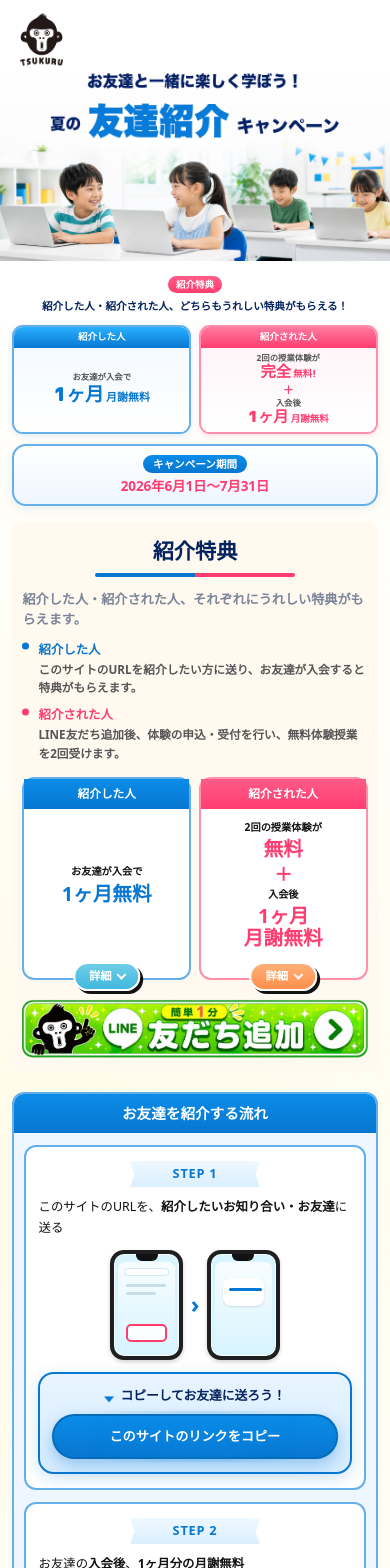
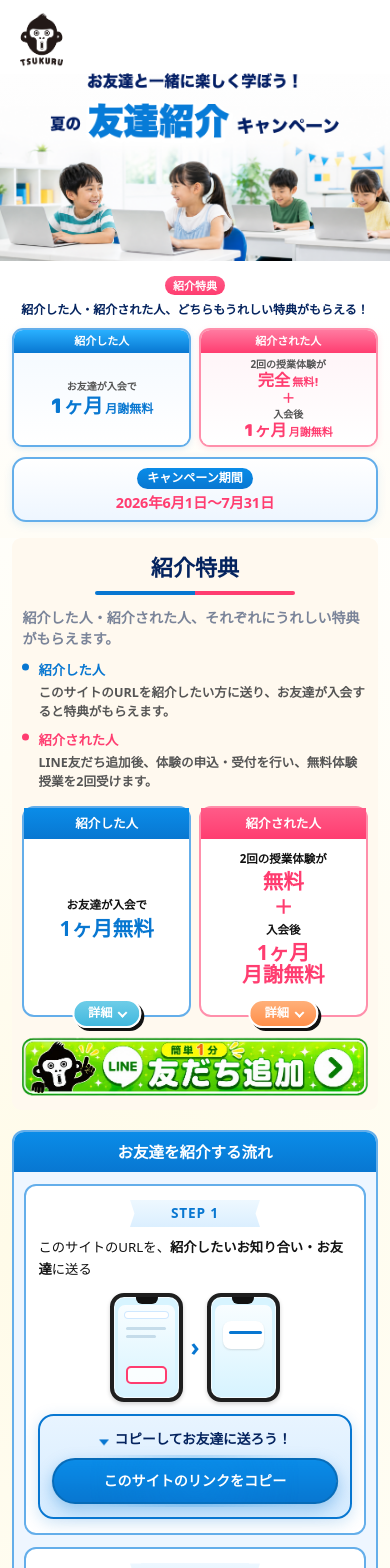
Before and after one commit to kidstsukuru/tsukuru-friend-campaign-lp, a Next.js app: page / in a window 390 px wide. Shown: the top 1568 px of the page. Built offline with nearby package versions, Linux system fonts and the light colour scheme; a web font is replaced by a local one.

Commit message:
モバイル向けに全体の文字サイズを一段階拡大
本文・見出し・UIラベルのfont-sizeを一括で引き上げ、ベース行間を1.6に設定して読みやすくした。

Co-authored-by: Cursor <cursoragent@cursor.com>

```diff
--- a/app/globals.css
+++ b/app/globals.css
@@ -4,6 +4,7 @@
   --lp-max-width: 480px;
   --lp-gutter: clamp(10px, 3.2vw, 16px);
   --lp-gutter-tight: clamp(8px, 2.6vw, 12px);
+  --lp-text-base: clamp(13px, 3.85cqw, 16px);
 }
 
 * {
@@ -23,6 +24,8 @@ body {
 body {
   background: #fffdf6;
   overflow-x: hidden;
+  font-size: var(--lp-text-base);
+  line-height: 1.6;
   font-family:
     "Hiragino Kaku Gothic ProN",
     "Yu Gothic",
@@ -220,7 +223,7 @@ nextjs-portal {
   gap: 6px;
   margin: 12px 0 0;
   color: #05245f;
-  font-size: clamp(10px, 2.9cqw, 12px);
+  font-size: clamp(12px, 3.15cqw, 14px);
   font-weight: 700;
   line-height: 1.45;
   text-align: center;
@@ -233,7 +236,7 @@ nextjs-portal {
   border-radius: 999px;
   background: linear-gradient(180deg, #ff5b88, #ff3d70);
   color: #fff;
-  font-size: clamp(9px, 2.6cqw, 11px);
+  font-size: clamp(11px, 2.85cqw, 13px);
   font-weight: 900;
   line-height: 1.2;
   white-space: nowrap;
@@ -269,7 +272,7 @@ nextjs-portal {
   flex: 0 0 auto;
   padding: 5px 4px;
   color: #fff;
-  font-size: clamp(9px, 2.6cqw, 11px);
+  font-size: clamp(11px, 2.85cqw, 13px);
   font-weight: 800;
   line-height: 1.15;
   text-align: center;
@@ -289,7 +292,7 @@ nextjs-portal {
 .offer-lead {
   margin: 0;
   color: #555;
-  font-size: clamp(8px, 2.3cqw, 10px);
+  font-size: clamp(10px, 2.55cqw, 12px);
   font-weight: 700;
   line-height: 1.25;
 }
@@ -297,7 +300,7 @@ nextjs-portal {
 .offer-amount {
   display: inline-block;
   font-family: var(--font-campaign), "Hiragino Kaku Gothic ProN", sans-serif;
-  font-size: clamp(17px, 5.2cqw, 22px);
+  font-size: clamp(18px, 5.45cqw, 23px);
   font-weight: 900;
   line-height: 1.15;
   letter-spacing: 0;
@@ -307,7 +310,7 @@ nextjs-portal {
   display: inline-block;
   margin-top: 0;
   font-family: var(--font-campaign), "Hiragino Kaku Gothic ProN", sans-serif;
-  font-size: clamp(10px, 3cqw, 12px);
+  font-size: clamp(12px, 3.25cqw, 14px);
   font-weight: 800;
   line-height: 1.15;
 }
@@ -340,17 +343,17 @@ nextjs-portal {
 .offer-perk-divider {
   flex: 0 0 auto;
   color: #ff3d70;
-  font-size: 11px;
+  font-size: 13px;
   font-weight: 700;
   line-height: 1;
 }
 
 .offer-amount-sm {
-  font-size: clamp(14px, 4.2cqw, 18px);
+  font-size: clamp(15px, 4.45cqw, 19px);
 }
 
 .offer-unit-sm {
-  font-size: clamp(9px, 2.6cqw, 11px);
+  font-size: clamp(11px, 2.85cqw, 13px);
 }
 
 .offer-value-row .offer-amount-sm,
@@ -423,7 +426,7 @@ nextjs-portal {
   border-radius: 999px;
   background: linear-gradient(180deg, #0a8ce8, #0877d1);
   color: #fff;
-  font-size: clamp(11px, 3.1cqw, 13px);
+  font-size: clamp(12px, 3.35cqw, 14px);
   line-height: 1.2;
   font-weight: 900;
   white-space: nowrap;
@@ -431,7 +434,7 @@ nextjs-portal {
 
 .campaign-period strong {
   color: #ff3d70;
-  font-size: clamp(14px, 4cqw, 17px);
+  font-size: clamp(15px, 4.25cqw, 18px);
   line-height: 1.2;
   font-weight: 900;
   letter-spacing: -0.01em;
@@ -453,11 +456,11 @@ nextjs-portal {
 
 .campaign-period-compact span {
   padding: 3px 9px;
-  font-size: clamp(9px, 2.6cqw, 11px);
+  font-size: clamp(11px, 2.85cqw, 13px);
 }
 
 .campaign-period-compact strong {
-  font-size: clamp(11px, 3.2cqw, 13px);
+  font-size: clamp(12px, 3.45cqw, 14px);
 }
 
 .campaign-period-box {
@@ -515,7 +518,7 @@ nextjs-portal {
 .benefits-heading {
   margin: 0;
   color: #05245f;
-  font-size: clamp(18px, 5.8cqw, 26px);
+  font-size: clamp(19px, 6.05cqw, 27px);
   font-weight: 900;
   line-height: 1.2;
   text-align: center;
@@ -534,7 +537,7 @@ nextjs-portal {
 .benefits-lead {
   margin: 0 0 12px;
   color: #7a8499;
-  font-size: clamp(13px, 3.8cqw, 16px);
+  font-size: clamp(14px, 4.05cqw, 17px);
   font-weight: 600;
   line-height: 1.55;
   text-align: left;
@@ -551,7 +554,7 @@ nextjs-portal {
   margin: 0 0 10px;
   padding-left: 18px;
   color: #555;
-  font-size: clamp(12px, 3.4cqw, 15px);
+  font-size: clamp(13px, 3.65cqw, 16px);
   font-weight: 600;
   line-height: 1.55;
   text-align: left;
@@ -584,7 +587,7 @@ nextjs-portal {
   display: block;
   margin-bottom: 2px;
   color: #05245f;
-  font-size: clamp(13px, 3.6cqw, 15px);
+  font-size: clamp(14px, 3.85cqw, 16px);
   font-weight: 800;
 }
 
@@ -619,7 +622,7 @@ nextjs-portal {
 .benefit-card-head {
   padding: clamp(7px, 2.2vw, 10px) clamp(6px, 2vw, 8px);
   color: #fff;
-  font-size: clamp(11px, 3.2cqw, 14px);
+  font-size: clamp(12px, 3.45cqw, 15px);
   font-weight: 900;
   line-height: 1.2;
   text-align: center;
@@ -656,7 +659,7 @@ nextjs-portal {
 .benefit-item {
   margin: 0;
   color: #111;
-  font-size: clamp(9.5px, 2.8cqw, 13px);
+  font-size: clamp(11.5px, 3.05cqw, 14px);
   font-weight: 900;
   line-height: 1.35;
 }
@@ -665,7 +668,7 @@ nextjs-portal {
 .benefit-item strong {
   display: block;
   margin-top: 4px;
-  font-size: clamp(16px, 5.4cqw, 24px);
+  font-size: clamp(17px, 5.65cqw, 25px);
   font-weight: 900;
   line-height: 1.08;
 }
@@ -680,7 +683,7 @@ nextjs-portal {
 
 .benefit-divider {
   color: #ff3d70;
-  font-size: clamp(16px, 4.5vw, 20px);
+  font-size: clamp(17px, 4.75vw, 21px);
   font-weight: 900;
   line-height: 1;
 }
@@ -702,7 +705,7 @@ nextjs-portal {
   border-radius: 999px;
   box-shadow: 3px 3px 0 #111;
   color: #fff;
-  font-size: clamp(11px, 3.1cqw, 13px);
+  font-size: clamp(12px, 3.35cqw, 14px);
   font-weight: 900;
   line-height: 1;
   text-decoration: none;
@@ -735,7 +738,7 @@ nextjs-portal {
   margin: -20px auto 13px;
   padding: 5px clamp(14px, 4vw, 34px) 8px;
   color: #fff;
-  font-size: clamp(16px, 5cqw, 25px);
+  font-size: clamp(17px, 5.25cqw, 26px);
   line-height: 1.05;
   font-weight: 900;
   text-align: center;
@@ -870,14 +873,14 @@ nextjs-portal {
   border-radius: 999px;
   background: linear-gradient(180deg, #ff5b88, #ff3d70);
   color: #fff;
-  font-size: 15px;
+  font-size: 16px;
   font-weight: 900;
   flex-shrink: 0;
 }
 
 .trial-title strong {
   color: #ff3d70;
-  font-size: clamp(15px, 4.2cqw, 20px);
+  font-size: clamp(16px, 4.45cqw, 21px);
   line-height: 1.15;
   font-weight: 900;
   white-space: nowrap;
@@ -886,7 +889,7 @@ nextjs-portal {
 .trial-step-desc {
   margin: 0 0 10px;
   color: #555;
-  font-size: clamp(11px, 3.1cqw, 13px);
+  font-size: clamp(12px, 3.35cqw, 14px);
   font-weight: 600;
   line-height: 1.55;
   text-align: left;
@@ -931,7 +934,7 @@ nextjs-portal {
   gap: 10px;
   margin: 0 0 12px;
   color: #ff3d70;
-  font-size: clamp(15px, 4.2cqw, 20px);
+  font-size: clamp(16px, 4.45cqw, 21px);
   font-weight: 900;
   line-height: 1.15;
   text-align: center;
@@ -1031,7 +1034,7 @@ nextjs-portal {
 .presentation-eyebrow {
   margin: 0;
   color: #333;
-  font-size: 14px;
+  font-size: 15px;
   font-weight: 800;
   line-height: 1.4;
 }
@@ -1039,7 +1042,7 @@ nextjs-portal {
 .presentation-copy h2 {
   margin: 6px 0 10px;
   color: #f08b18;
-  font-size: clamp(20px, 6.4cqw, 30px);
+  font-size: clamp(21px, 6.65cqw, 31px);
   line-height: 1.25;
   font-weight: 900;
 }
@@ -1047,7 +1050,7 @@ nextjs-portal {
 .presentation-body {
   margin: 0;
   color: #333;
-  font-size: clamp(12px, 3.4cqw, 15px);
+  font-size: clamp(13px, 3.65cqw, 16px);
   font-weight: 700;
   line-height: 1.6;
   text-align: left;
@@ -1067,7 +1070,7 @@ nextjs-portal {
   margin: 0;
   padding: 12px 10px;
   color: #fff;
-  font-size: clamp(15px, 4.2cqw, 20px);
+  font-size: clamp(16px, 4.45cqw, 21px);
   font-weight: 900;
   line-height: 1.3;
   text-align: center;
@@ -1075,7 +1078,7 @@ nextjs-portal {
 
 .steps-panel-head-long {
   padding: 12px 14px;
-  font-size: clamp(14px, 3.8cqw, 17px);
+  font-size: clamp(15px, 4.05cqw, 18px);
   line-height: 1.35;
 }
 
@@ -1147,7 +1150,7 @@ nextjs-portal {
   margin: 14px auto 0;
   padding: 5px 22px 7px;
   color: #0877d1;
-  font-size: clamp(12px, 3.5cqw, 15px);
+  font-size: clamp(13px, 3.75cqw, 16px);
   font-weight: 900;
   letter-spacing: 0.06em;
   line-height: 1.1;
@@ -1182,7 +1185,7 @@ nextjs-portal {
 .step-desc {
   margin: 0 0 14px;
   color: #111;
-  font-size: clamp(13px, 3.6cqw, 15px);
+  font-size: clamp(14px, 3.85cqw, 16px);
   font-weight: 400;
   line-height: 1.65;
   text-align: left;
@@ -1210,7 +1213,7 @@ nextjs-portal {
 .step-illustration-arrow {
   flex: 0 0 auto;
   color: #0877d1;
-  font-size: clamp(22px, 6.5cqw, 28px);
+  font-size: clamp(23px, 6.75cqw, 29px);
   font-weight: 900;
   line-height: 1;
 }
@@ -1218,7 +1221,7 @@ nextjs-portal {
 .step-note {
   margin: 0 0 12px;
   color: #777;
-  font-size: clamp(11px, 3cqw, 12px);
+  font-size: clamp(12px, 3.25cqw, 14px);
   line-height: 1.55;
   text-align: left;
 }
@@ -1244,7 +1247,7 @@ nextjs-portal {
   gap: 6px;
   margin: 0;
   color: #05245f;
-  font-size: clamp(12px, 3.5cqw, 15px);
+  font-size: clamp(13px, 3.75cqw, 16px);
   font-weight: 900;
   line-height: 1.3;
   text-align: center;
@@ -1275,7 +1278,7 @@ nextjs-portal {
   background: linear-gradient(180deg, #0a8ce8 0%, #0877d1 100%);
   color: #fff;
   font-family: inherit;
-  font-size: clamp(13px, 3.6cqw, 15px);
+  font-size: clamp(14px, 3.85cqw, 16px);
   font-weight: 900;
   line-height: 1.3;
   cursor: pointer;
@@ -1361,7 +1364,7 @@ nextjs-portal {
   gap: 5px;
   margin: 0;
   color: #ff3d70;
-  font-size: clamp(10px, 2.9cqw, 12px);
+  font-size: clamp(12px, 3.15cqw, 14px);
   font-weight: 800;
   line-height: 1.2;
   text-align: center;
@@ -1401,7 +1404,7 @@ nextjs-portal {
   border: 2px solid;
   border-radius: 999px;
   background: #fff;
-  font-size: clamp(12px, 3.4cqw, 14px);
+  font-size: clamp(13px, 3.65cqw, 15px);
   font-weight: 800;
   line-height: 1.3;
   text-decoration: none;
@@ -1438,14 +1441,14 @@ nextjs-portal {
 
 .step-reward-label {
   color: #0877d1;
-  font-size: clamp(22px, 6.5cqw, 28px);
+  font-size: clamp(23px, 6.75cqw, 29px);
   font-weight: 900;
   line-height: 1;
 }
 
 .step-reward-value {
   color: #05245f;
-  font-size: clamp(14px, 4cqw, 17px);
+  font-size: clamp(15px, 4.25cqw, 18px);
   font-weight: 900;
   line-height: 1.2;
 }
@@ -1722,7 +1725,7 @@ nextjs-portal {
 .trial-game-heading {
   margin: 0 0 8px;
   color: #05245f;
-  font-size: clamp(14px, 4cqw, 17px);
+  font-size: clamp(15px, 4.25cqw, 18px);
   font-weight: 900;
   line-height: 1.3;
   text-align: center;
@@ -1732,7 +1735,7 @@ nextjs-portal {
 .trial-game-lead {
   margin: 0 0 12px;
   color: #5a6478;
-  font-size: clamp(11px, 3.1cqw, 13px);
+  font-size: clamp(12px, 3.35cqw, 14px);
   font-weight: 600;
   line-height: 1.6;
   text-align: left;
@@ -1794,7 +1797,7 @@ nextjs-portal {
   display: block;
   margin-bottom: 4px;
   color: #05245f;
-  font-size: clamp(12px, 3.4cqw, 14px);
+  font-size: clamp(13px, 3.65cqw, 15px);
   font-weight: 900;
   line-height: 1.35;
 }
@@ -1802,7 +1805,7 @@ nextjs-portal {
 .trial-intro-copy p {
   margin: 0;
   color: #555;
-  font-size: clamp(11px, 3.1cqw, 13px);
+  font-size: clamp(12px, 3.35cqw, 14px);
   font-weight: 600;
   line-height: 1.55;
 }
@@ -1833,7 +1836,7 @@ nextjs-portal {
   align-items: center;
   padding: 10px 12px;
   color: #05245f;
-  font-size: clamp(11px, 3.1cqw, 13px);
+  font-size: clamp(12px, 3.35cqw, 14px);
   font-weight: 800;
   line-height: 1.4;
   list-style: none;
@@ -1899,7 +1902,7 @@ nextjs-portal {
   border-radius: 999px;
   background: #fff;
   color: #ff3d70;
-  font-size: clamp(11px, 3.1cqw, 13px);
+  font-size: clamp(12px, 3.35cqw, 14px);
   font-weight: 800;
   line-height: 1.3;
   text-align: center;
@@ -1921,7 +1924,7 @@ nextjs-portal {
   gap: 10px;
   margin: 0 0 12px;
   color: #ff3d70;
-  font-size: clamp(13px, 3.8cqw, 15px);
+  font-size: clamp(14px, 4.05cqw, 16px);
   font-weight: 900;
   line-height: 1.3;
   text-align: center;
@@ -2067,7 +2070,7 @@ nextjs-portal {
 .faq-panel h2 {
   margin: 0 0 6px;
   color: #333;
-  font-size: clamp(18px, 5.2cqw, 24px);
+  font-size: clamp(19px, 5.45cqw, 25px);
   font-weight: 800;
   line-height: 1.3;
   text-align: center;
@@ -2076,7 +2079,7 @@ nextjs-portal {
 .faq-subtitle {
   margin: 0 0 clamp(16px, 4.5vw, 22px);
   color: #555;
-  font-size: clamp(12px, 3.4cqw, 14px);
+  font-size: clamp(13px, 3.65cqw, 15px);
   font-weight: 600;
   line-height: 1.4;
   text-align: center;
@@ -2110,7 +2113,7 @@ nextjs-portal {
   align-items: center;
   padding: clamp(14px, 4vw, 18px) clamp(4px, 1.5vw, 8px);
   color: #333;
-  font-size: clamp(13px, 3.6cqw, 15px);
+  font-size: clamp(14px, 3.85cqw, 16px);
   font-weight: 600;
   line-height: 1.5;
   list-style: none;
@@ -2123,7 +2126,7 @@ nextjs-portal {
 
 .faq-q-mark {
   color: #e60012;
-  font-size: clamp(20px, 5.5cqw, 26px);
+  font-size: clamp(21px, 5.75cqw, 27px);
   font-weight: 800;
   line-height: 1;
 }
@@ -2150,7 +2153,7 @@ nextjs-portal {
 .faq-answer {
   padding: 0 clamp(4px, 1.5vw, 8px) clamp(14px, 4vw, 18px) clamp(32px, 8vw, 42px);
   color: #555;
-  font-size: clamp(12px, 3.2cqw, 14px);
+  font-size: clamp(13px, 3.45cqw, 15px);
   font-weight: 500;
   line-height: 1.65;
 }
@@ -2188,7 +2191,7 @@ nextjs-portal {
   overflow: hidden;
   padding: clamp(14px, 4vw, 18px) clamp(4px, 1.5vw, 8px);
   color: #333;
-  font-size: clamp(13px, 3.6cqw, 15px);
+  font-size: clamp(14px, 3.85cqw, 16px);
   font-weight: 600;
   line-height: 1.5;
   list-style: none;
@@ -2221,7 +2224,7 @@ nextjs-portal {
 .terms-body {
   padding: 0 clamp(4px, 1.5vw, 8px) clamp(14px, 4vw, 18px);
   color: #555;
-  font-size: clamp(11px, 3vw, 13px);
+  font-size: clamp(12px, 3.25vw, 14px);
   font-weight: 500;
   line-height: 1.65;
 }
@@ -2229,7 +2232,7 @@ nextjs-portal {
 .terms-heading {
   margin: 12px 0 4px;
   color: #333;
-  font-size: clamp(11px, 3vw, 13px);
+  font-size: clamp(12px, 3.25vw, 14px);
   font-weight: 700;
   line-height: 1.45;
 }
@@ -2278,14 +2281,14 @@ nextjs-portal {
 
 .lp-footer-label {
   color: #5a6478;
-  font-size: clamp(10px, 2.8cqw, 12px);
+  font-size: clamp(12px, 3.05cqw, 14px);
   font-weight: 600;
   line-height: 1.2;
 }
 
 .lp-footer-name {
   color: #05245f;
-  font-size: clamp(16px, 4.5cqw, 20px);
+  font-size: clamp(17px, 4.75cqw, 21px);
   font-weight: 900;
   line-height: 1.1;
   letter-spacing: 0.02em;
@@ -2321,7 +2324,7 @@ nextjs-portal {
   gap: 6px;
   margin: 0;
   color: #058842;
-  font-size: clamp(13px, 3.8cqw, 16px);
+  font-size: clamp(14px, 4.05cqw, 17px);
   font-weight: 900;
   line-height: 1.3;
   text-align: center;
@@ -2493,11 +2496,11 @@ nextjs-portal {
 
   .campaign-period-compact span {
     padding: 2px 8px;
-    font-size: clamp(9px, 2.5cqw, 10px);
+    font-size: clamp(11px, 2.75cqw, 12px);
   }
 
   .campaign-period-compact strong {
-    font-size: clamp(10px, 3cqw, 12px);
+    font-size: clamp(12px, 3.25cqw, 14px);
   }
 
   .campaign-period-box {
@@ -2508,11 +2511,11 @@ nextjs-portal {
 
   .campaign-period-box span {
     padding: 3px 10px;
-    font-size: clamp(10px, 2.9cqw, 12px);
+    font-size: clamp(12px, 3.15cqw, 14px);
   }
 
   .campaign-period-box strong {
-    font-size: clamp(13px, 3.7cqw, 15px);
+    font-size: clamp(14px, 3.95cqw, 16px);
   }
 
   .offer-card {
@@ -2540,7 +2543,7 @@ nextjs-portal {
   }
 
   .benefits-heading {
-    font-size: clamp(20px, 5.8cqw, 24px);
+    font-size: clamp(21px, 6.05cqw, 25px);
   }
 
   .benefits-heading::after {
@@ -2550,7 +2553,7 @@ nextjs-portal {
 
   .benefits-lead {
     margin-bottom: 10px;
-    font-size: clamp(12px, 3.6cqw, 15px);
+    font-size: clamp(13px, 3.85cqw, 16px);
   }
 
   .benefits-steps {
@@ -2560,7 +2563,7 @@ nextjs-portal {
   .benefits-step {
     margin-bottom: 8px;
     padding-left: 16px;
-    font-size: clamp(11px, 3.2cqw, 14px);
+    font-size: clamp(12px, 3.45cqw, 15px);
   }
 
   .benefits-step::before {
@@ -2569,7 +2572,7 @@ nextjs-portal {
   }
 
   .benefits-step strong {
-    font-size: clamp(12px, 3.4cqw, 14px);
+    font-size: clamp(13px, 3.65cqw, 15px);
   }
 
   .benefit-grid {
@@ -2583,7 +2586,7 @@ nextjs-portal {
 
   .benefit-card-head {
     padding: 8px 6px;
-    font-size: clamp(11px, 3.2cqw, 13px);
+    font-size: clamp(12px, 3.45cqw, 14px);
   }
 
   .benefit-card-body {
@@ -2593,16 +2596,16 @@ nextjs-portal {
 
   .benefit-copy,
   .benefit-item {
-    font-size: clamp(9.5px, 2.8cqw, 12px);
+    font-size: clamp(11.5px, 3.05cqw, 14px);
   }
 
   .benefit-copy strong,
   .benefit-item strong {
-    font-size: clamp(18px, 5.4cqw, 22px);
+    font-size: clamp(19px, 5.65cqw, 23px);
   }
 
   .benefit-divider {
-    font-size: 18px;
+    font-size: 19px;
   }
 
   .blue-ribbon,
@@ -2611,7 +2614,7 @@ nextjs-portal {
     min-width: 0;
     width: min(86cqw, 520px);
     padding: 5px 20px 7px;
-    font-size: clamp(18px, 5cqw, 25px);
+    font-size: clamp(19px, 5.25cqw, 26px);
   }
 
   .referee-card,
@@ -2637,7 +2640,7 @@ nextjs-portal {
 
   .trial-finale-bridge {
     margin-bottom: 10px;
-    font-size: clamp(15px, 4.2cqw, 20px);
+    font-size: clamp(16px, 4.45cqw, 21px);
   }
 
   .trial-grid {
@@ -2666,7 +2669,7 @@ nextjs-portal {
   }
 
   .trial-title strong {
-    font-size: clamp(14px, 4cqw, 18px);
+    font-size: clamp(15px, 4.25cqw, 19px);
   }
 
   .lesson-images,
@@ -2681,11 +2684,11 @@ nextjs-portal {
   }
 
   .presentation-copy h2 {
-    font-size: clamp(22px, 6.4cqw, 28px);
+    font-size: clamp(23px, 6.65cqw, 29px);
   }
 
   .presentation-body {
-    font-size: clamp(12px, 3.4cqw, 14px);
+    font-size: clamp(13px, 3.65cqw, 15px);
   }
 
   .steps-panel {
@@ -2694,12 +2697,12 @@ nextjs-portal {
 
   .steps-panel-head {
     padding: 10px 8px;
-    font-size: clamp(14px, 4cqw, 17px);
+    font-size: clamp(15px, 4.25cqw, 18px);
   }
 
   .steps-panel-head-long {
     padding: 10px 12px;
-    font-size: clamp(13px, 3.6cqw, 15px);
+    font-size: clamp(14px, 3.85cqw, 16px);
   }
 
   .steps-panel .step-list {
@@ -2713,7 +2716,7 @@ nextjs-portal {
 
   .step-desc {
     margin-bottom: 12px;
-    font-size: clamp(12px, 3.4cqw, 14px);
+    font-size: clamp(13px, 3.65cqw, 15px);
   }
 
   .step-illustration-single {
@@ -2725,22 +2728,22 @@ nextjs-portal {
   }
 
   .faq-panel h2 {
-    font-size: clamp(19px, 5.4cqw, 23px);
+    font-size: clamp(20px, 5.65cqw, 24px);
   }
 
   .faq-subtitle {
     margin-bottom: 18px;
-    font-size: clamp(12px, 3.4cqw, 14px);
+    font-size: clamp(13px, 3.65cqw, 15px);
   }
 
   .faq-question {
     gap: 10px;
     padding: 16px 6px;
-    font-size: clamp(13px, 3.6cqw, 15px);
+    font-size: clamp(14px, 3.85cqw, 16px);
   }
 
   .faq-q-mark {
-    font-size: clamp(22px, 6cqw, 26px);
+    font-size: clamp(23px, 6.25cqw, 27px);
   }
 
   .faq-chevron {
@@ -2750,7 +2753,7 @@ nextjs-portal {
 
   .faq-answer {
     padding: 0 6px 16px 38px;
-    font-size: clamp(12px, 3.2cqw, 14px);
+    font-size: clamp(13px, 3.45cqw, 15px);
   }
 
   .faq-item strong,
@@ -2794,7 +2797,7 @@ nextjs-portal {
   }
 
   .campaign-period-box strong {
-    font-size: clamp(11px, 3.5cqw, 13px);
+    font-size: clamp(12px, 3.75cqw, 14px);
   }
 
   .benefit-grid {
@@ -2809,14 +2812,14 @@ nextjs-portal {
 
   .benefit-copy strong,
   .benefit-item strong {
-    font-size: clamp(18px, 6.2cqw, 22px);
+    font-size: clamp(19px, 6.45cqw, 23px);
   }
 }
 
 @media (min-width: 390px) {
   .benefit-copy strong,
   .benefit-item strong {
-    font-size: clamp(18px, 5.4cqw, 24px);
+    font-size: clamp(19px, 5.65cqw, 25px);
   }
 }
 
```
